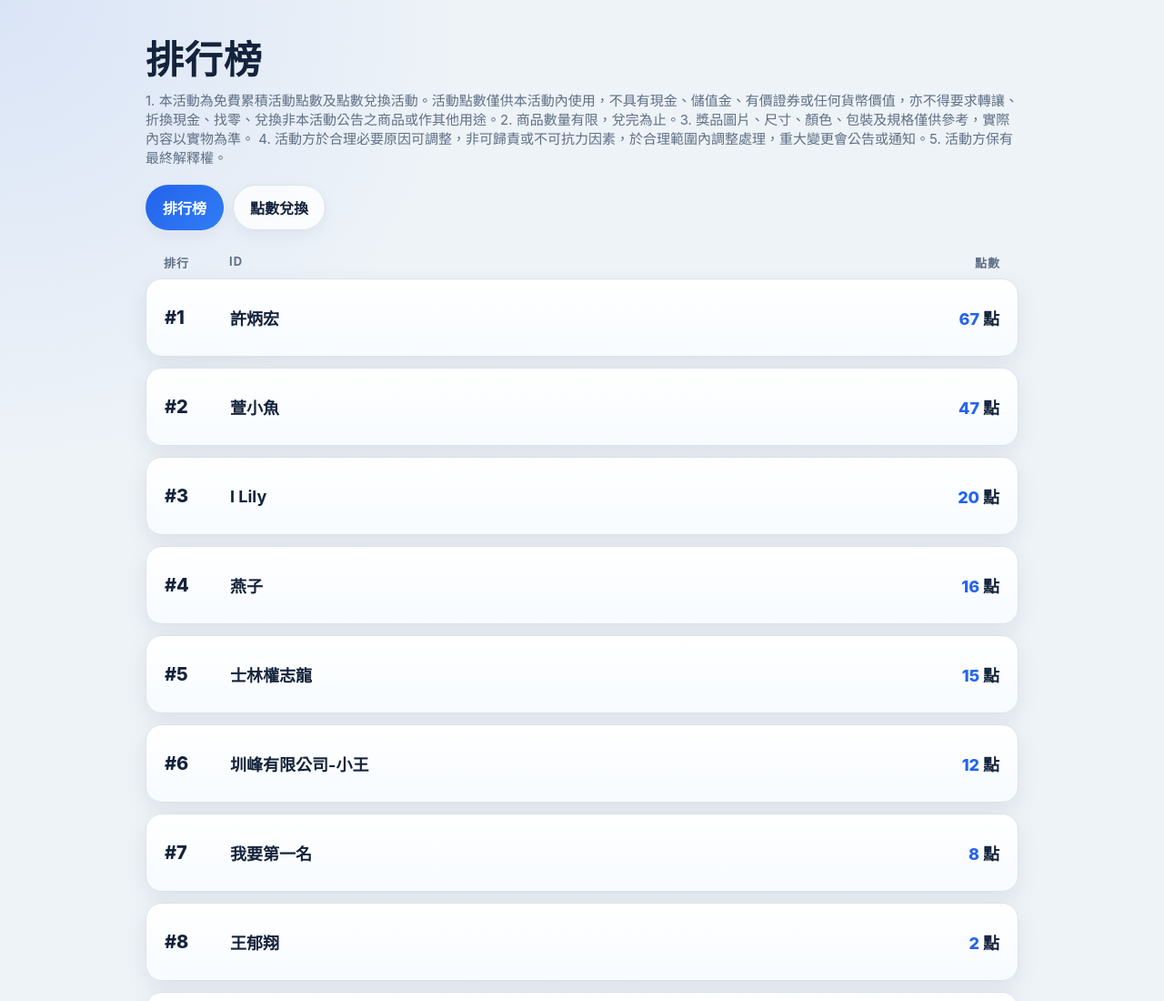
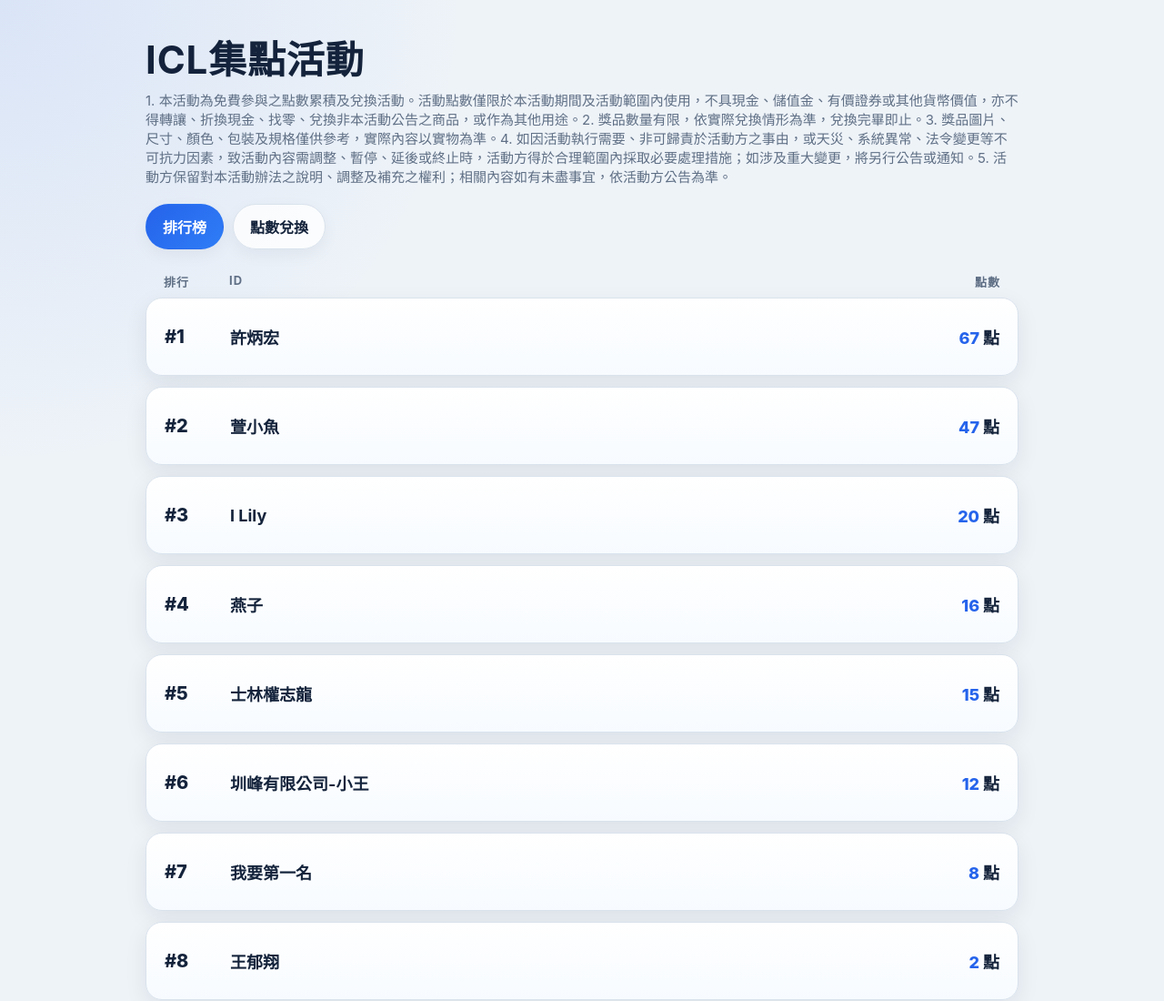
Before and after one commit to 7his15CYS/Reward-Shop, a plain HTML site: page index.html in a window 1280 px wide. Shown: the top 1100 px of the page at 91% size. Drawn offline with Linux system fonts and the light colour scheme.

Commit message:
Update index.html

```diff
--- a/index.html
+++ b/index.html
@@ -166,8 +166,8 @@
   <main class="page">
     <header class="header">
       <div>
-        <h1>排行榜</h1>
-        <p class="subtitle">1. 本活動為免費累積活動點數及點數兌換活動。活動點數僅供本活動內使用，不具有現金、儲值金、有價證券或任何貨幣價值，亦不得要求轉讓、折換現金、找零、兌換非本活動公告之商品或作其他用途。2. 商品數量有限，兌完為止。3. 獎品圖片、尺寸、顏色、包裝及規格僅供參考，實際內容以實物為準。 4. 活動方於合理必要原因可調整，非可歸責或不可抗力因素，於合理範圍內調整處理，重大變更會公告或通知。5. 活動方保有最終解釋權。</p>
+        <h1>ICL集點活動</h1>
+        <p class="subtitle">1. 本活動為免費參與之點數累積及兌換活動。活動點數僅限於本活動期間及活動範圍內使用，不具現金、儲值金、有價證券或其他貨幣價值，亦不得轉讓、折換現金、找零、兌換非本活動公告之商品，或作為其他用途。2. 獎品數量有限，依實際兌換情形為準，兌換完畢即止。3. 獎品圖片、尺寸、顏色、包裝及規格僅供參考，實際內容以實物為準。4. 如因活動執行需要、非可歸責於活動方之事由，或天災、系統異常、法令變更等不可抗力因素，致活動內容需調整、暫停、延後或終止時，活動方得於合理範圍內採取必要處理措施；如涉及重大變更，將另行公告或通知。5. 活動方保留對本活動辦法之說明、調整及補充之權利；相關內容如有未盡事宜，依活動方公告為準。</p>
       </div>
     </header>
 
```
